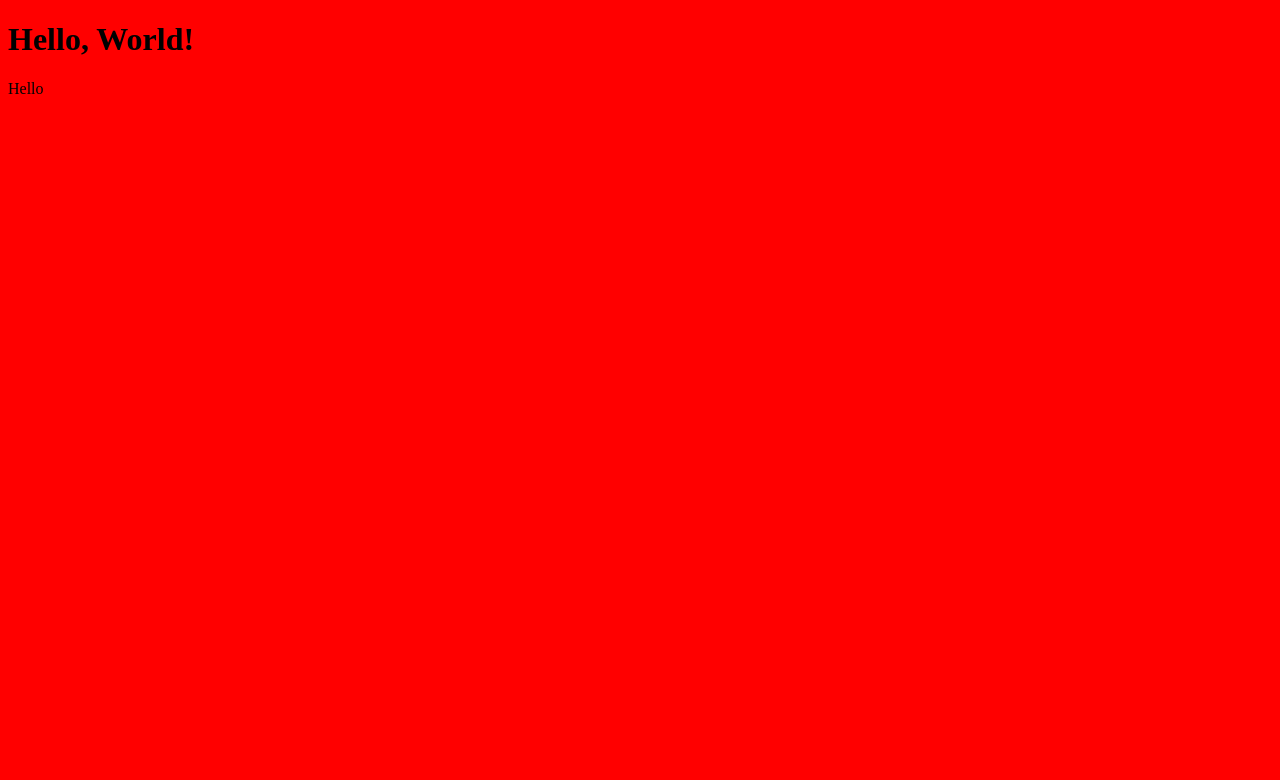
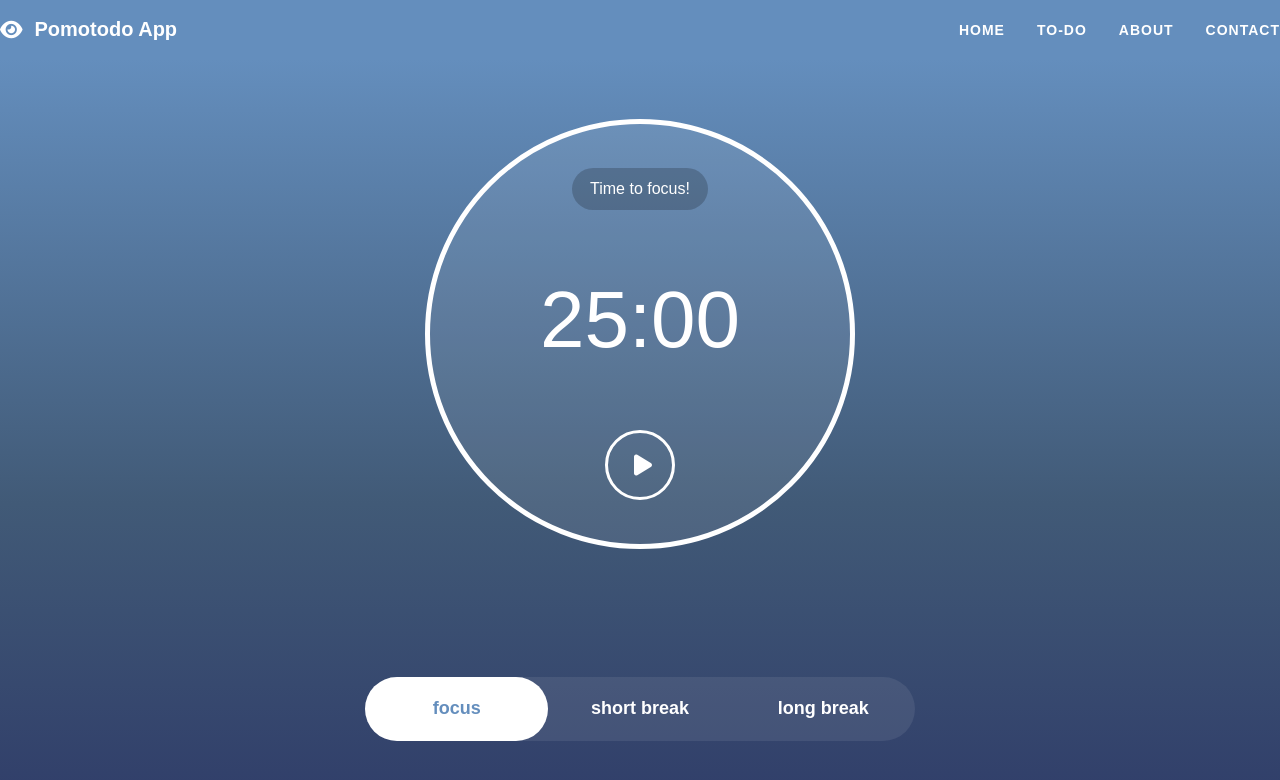
Before and after one commit to RicardoLopesFV/Pomo_todo, a website built with Parcel: page src/index.html in a window 1280 px wide. Built offline with nearby package versions, Linux system fonts and the light colour scheme; a web font is replaced by a local one.

Commit message:
Project update 1

```diff
--- a/package.json
+++ b/package.json
@@ -12,6 +12,8 @@
   "description": "",
   "devDependencies": {
     "@parcel/transformer-sass": "^2.12.0",
-    "parcel": "^2.12.0"
+    "@parcel/transformer-webmanifest": "^2.12.0",
+    "parcel": "^2.12.0",
+    "sharp": "^0.31.3"
   }
 }
--- /dev/null
+++ b/sharp.config.json
@@ -0,0 +1,5 @@
+{
+  "png": {
+    "quality": 75
+  }
+}
--- a/src/index.html
+++ b/src/index.html
@@ -1,15 +1,59 @@
 <!DOCTYPE html>
 <html lang="en">
+
 <head>
   <meta charset="UTF-8">
-  <meta http-equiv="X-UA-Compatible" content="IE=edge">
   <meta name="viewport" content="width=device-width, initial-scale=1.0">
-  <title>Document</title>
+  <title> Pomodoro App v2 </title>
+  <script src="https://kit.fontawesome.com/7b9acf3528.js" crossorigin="anonymous"></script>
+  <link href="https://fonts.cdnfonts.com/css/comfortaa-3" rel="stylesheet">
   <link rel="stylesheet" href="styles/main.scss">
 </head>
+
 <body>
-  <h1>Hello, World!</h1>
-  <p>Hello</p>
+  <header class="header">
+    <div class="container">
+      <h1 class="title">
+        <i class="fa-solid fa-eye"></i>
+        <span>pomotodo app</span>
+      </h1>
+      <nav class="nav">
+        <ul class="nav__list">
+          <li class="nav__list__item">
+            <a href="#" class="nav__list__item__link">home</a>
+          </li>
+          <li class="nav__list__item">
+            <a href="#" class="nav__list__item__link">to-do</a>
+          </li>
+          <li class="nav__list__item">
+            <a href="#" class="nav__list__item__link">about</a>
+          </li>
+          <li class="nav__list__item">
+            <a href="#" class="nav__list__item__link">contact</a>
+          </li>
+        </ul>
+      </nav>
+    </div>
+  </header>
+  <section class="home" id="home">
+    <div class="container">
+      <div class="timer">
+        <div class="timer__display">
+          <div class="timer__display__message">Time to focus!</div>
+          <div class="timer__display__value">25:00</div>
+          <div class="timer__display__play">
+            <i class="fa-solid fa-play timer__display__play__icon"></i>
+          </div>
+        </div>
+        <div class="timer__options">
+          <div class="timer__options__item timer__options__item--active">focus</div>
+          <div class="timer__options__item">short break</div>
+          <div class="timer__options__item">long break</div>
+        </div>
+      </div>
+    </div>
+  </section>
   <script src="./scripts/main.js"></script>
 </body>
+
 </html>
--- /dev/null
+++ b/src/styles/header.scss
@@ -0,0 +1,39 @@
+
+@import "./variables.scss";
+
+.header {
+  height: 59px;
+  padding: 16px 0;
+  background-color: $headerBgColor;
+
+  .title {
+    display: flex;
+    align-items: center;
+    gap: 12px;
+    font-size: 20px;
+    font-weight: 600;
+    text-transform: capitalize;
+    color: $primaryFontColor;
+  }
+
+  .nav {
+
+    &__list {
+      display: flex;
+      list-style: none;
+
+      &__item {
+        margin-left: 32px;
+
+        &__link {
+          font-size: 14px;
+          font-weight: bolder;
+          text-transform: uppercase;
+          text-decoration: none;
+          letter-spacing: 1px;
+          color: $primaryFontColor;
+        }
+      }
+    }
+  }
+}
--- /dev/null
+++ b/src/styles/home.scss
@@ -0,0 +1,83 @@
+
+@import "./variables.scss";
+
+.home {
+  height: calc(100vh - 59px);
+  background-image: $homeBgColor;
+
+  .timer {
+    width: 100%;
+    display: flex;
+    flex-direction: column;
+    align-items: center;
+    justify-content: center;
+    gap: 128px;
+
+    &__display {
+      width: 430px;
+      height: 430px;
+      display: flex;
+      flex-direction: column;
+      align-items: center;
+      justify-content: center;
+      gap: 64px;
+      color: $primaryFontColor;
+      background-color: rgba($color: $primaryFontColor, $alpha: 0.08);
+      border: 5px solid $primaryFontColor;
+      border-radius: 50%;
+
+      &__message {
+        padding: 12px 18px;
+        background-color: rgba($color: #000000, $alpha: 0.2);
+        font-size: 16px;
+        border-radius: 22px;
+      }
+
+      &__value {
+        font-size: 80px;
+      }
+
+      &__play {
+        width: 70px;
+        height: 70px;
+        display: flex;
+        align-items: center;
+        justify-content: center;
+        border: 3px solid $primaryFontColor;
+        border-radius: 50%;
+
+        &__icon {
+          margin-left: 6px;
+          font-size: 24px;
+        }
+      }
+    }
+
+    &__options {
+      width: 550px;
+      height: 64px;
+      display: flex;
+      justify-content: space-between;
+      background-color: rgba($color: $primaryFontColor, $alpha: 0.08);
+      border-radius: 50px;
+
+      &__item {
+        display: flex;
+        align-items: center;
+        justify-content: center;
+        height: 100%;
+        width: 100%;
+        font-size: 18px;
+        font-weight: 600;
+        color: $primaryFontColor;
+        border-radius: 50px;
+      }
+
+      &__item--active {
+        background-color: $primaryFontColor;
+        color: $headerBgColor;
+        font-weight: 700;
+      }
+    }
+  }
+}
--- a/src/styles/main.scss
+++ b/src/styles/main.scss
@@ -1,3 +1,14 @@
-body {
-  background-color: red;
+
+@import "./reset.scss";
+@import "./header.scss";
+@import "./home.scss";
+
+.container {
+  height: 100%;
+  max-width: 1440px;
+  width: 100%;
+  margin: 0 auto;
+  display: flex;
+  justify-content: space-between;
+  align-items: center;
 }
--- /dev/null
+++ b/src/styles/reset.scss
@@ -0,0 +1,10 @@
+
+@import "./variables.scss";
+
+* {
+  margin: 0;
+  padding: 0;
+  box-sizing: border-box;
+  font-family: $primaryFontFamily;
+  user-select: none;
+}
--- /dev/null
+++ b/src/styles/variables.scss
@@ -0,0 +1,11 @@
+
+// primary font
+$primaryFontFamily: 'Comfortaa', sans-serif;
+
+
+// font colors
+$primaryFontColor: #fff;
+
+// background colors
+$headerBgColor: #648ebd;
+$homeBgColor: linear-gradient(180deg, #648ebd 0%, #415a77 60%, #313f6a 99%);
```
Also changed, not shown: 1 other file.
